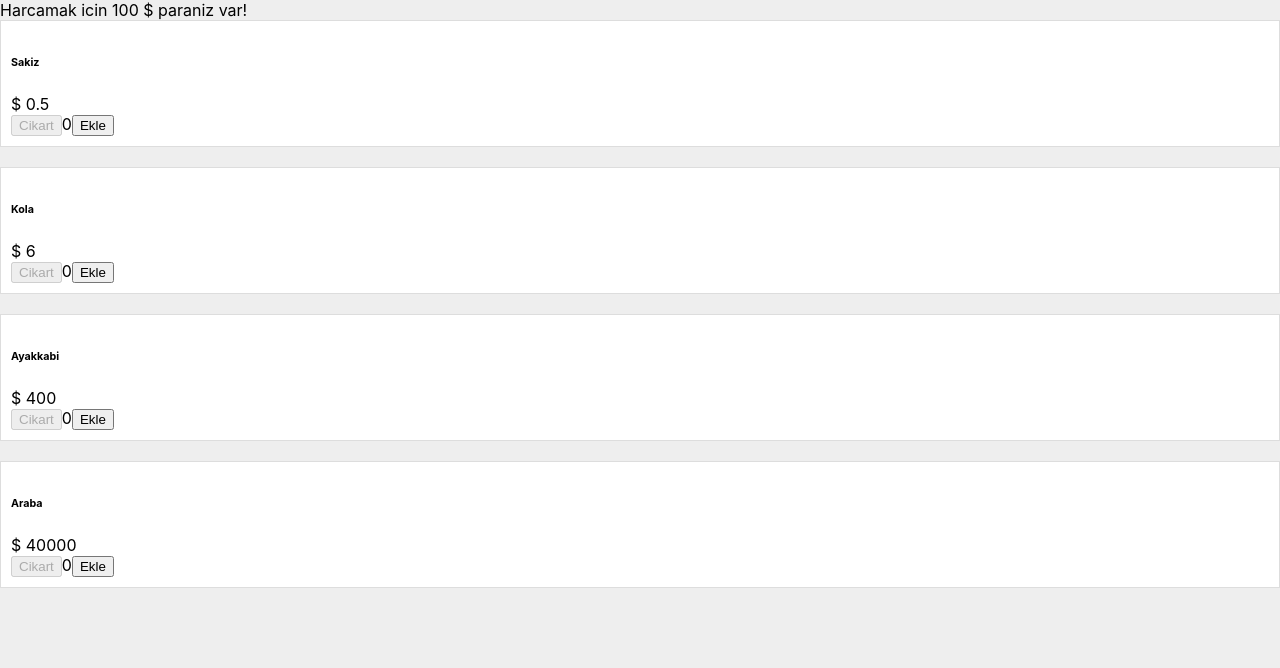
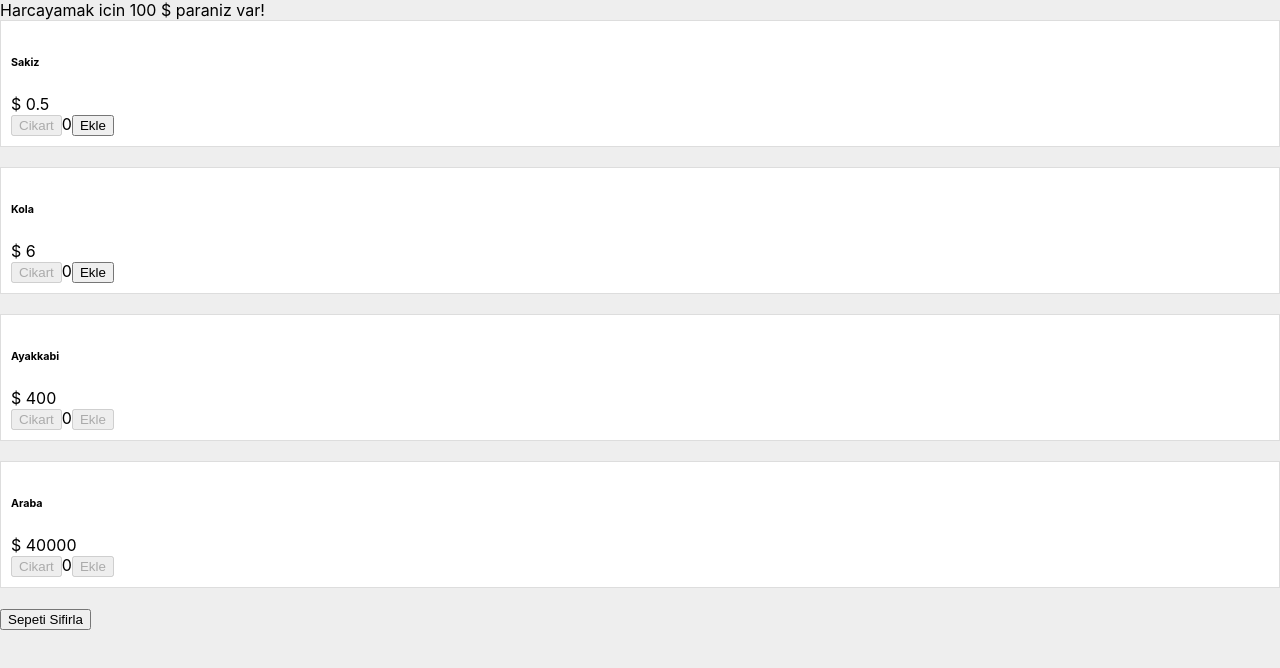
Before and after one commit to nsevindi87/shopping-website-with-react, a React (Create React App) app: page / in a window 1280 px wide. Shown: the top 668 px of the page. Built offline with nearby package versions, Linux system fonts and the light colour scheme; the HTML template or start-up script is replaced by a standard one.

Commit message:
reset Basket

```diff
--- a/src/App.js
+++ b/src/App.js
@@ -9,6 +9,10 @@ function App() {
   const [money, setMoney] = useState(100)
   const [basket, setBasket] = useState([])
   const [total, setTotal] = useState(0)
+
+  const resetBasket = () => {
+    setBasket([])
+  }
 
   useEffect(() => {
     setTotal(
@@ -25,7 +29,7 @@ function App() {
       {products.map(product => (
         <Product key={product.id} pTotal={total} pMoney={money} pBasket={basket} pSetBasket={setBasket} pProduct={product} />
       ))}
-
+      <button onClick={resetBasket}>Sepeti Sifirla</button>
     </>
   );
 }
--- a/src/components/Header.js
+++ b/src/components/Header.js
@@ -3,14 +3,14 @@ import React from 'react'
 function Header({pTotal, pMoney}) {
   return (
     <div>
-        {pTotal > 0 && (
-            <>
+        {pTotal>0 && pMoney - pTotal !== 0 && (
                 <div>Harcayacak {pMoney - pTotal} $ paraniz var!</div>
-            </>
-        ) || (
-            <>
-                <div>Harcamak icin {pMoney} $ paraniz var!</div>
-            </>
+        )}
+        {pTotal ===0 && (
+                <div>Harcayamak icin {pMoney} $ paraniz var!</div>
+        )}
+        {pMoney - pTotal === 0 && (
+                <div>Paran bitti!</div>
         )}
     </div>
   )
--- a/src/components/Product.js
+++ b/src/components/Product.js
@@ -27,7 +27,7 @@ function Product({pProduct, pTotal, pMoney, pBasket, pSetBasket}) {
 
   const removeBasket = ()=>{
     const currentBasket = pBasket.find(item => item.id === pProduct.id)
-    const basketWithoutCurrent = pBasket.filter(item => item.id === pProduct.id)
+    const basketWithoutCurrent = pBasket.filter(item => item.id !== pProduct.id)
     currentBasket.amount -= 1
 
     if (currentBasket.amount === 0){
@@ -52,7 +52,7 @@ function Product({pProduct, pTotal, pMoney, pBasket, pSetBasket}) {
         <div className="actions">
           <button disabled={!basketItem} onClick={removeBasket}>Cikart</button>
           <span className="amount">{basketItem && basketItem.amount || 0}</span>
-          <button onClick={addBasket}>Ekle</button>
+          <button disabled={pTotal+pProduct.price > pMoney} onClick={addBasket}>Ekle</button>
         </div>
 
 
```
